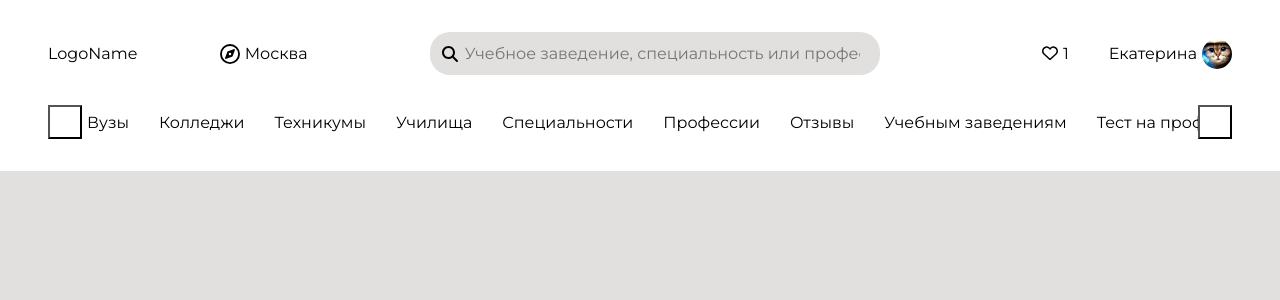
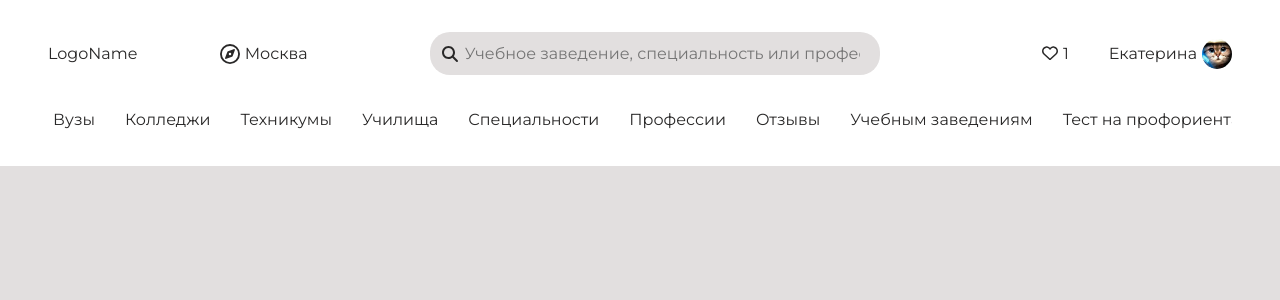
Before and after one commit to stillNiceTanya/Header, a React (Create React App) app: page / in a window 1280 px wide. Shown: the top 300 px of the page. Built offline with nearby package versions, Linux system fonts and the light colour scheme; the HTML template or start-up script is replaced by a standard one.

Commit message:
Add button mount

```diff
--- a/src/components/Header/components/NavigationBar/Button/Button.css
+++ b/src/components/Header/components/NavigationBar/Button/Button.css
@@ -1,6 +1,7 @@
 .button {
-  padding: 15px 15px;
-  /* border: none; */
+  display: inline-block;
+  align-items: center;
+  border: none;
   background-color: white;
   cursor: pointer;
 }
--- a/src/components/Header/components/NavigationBar/Button/Button.jsx
+++ b/src/components/Header/components/NavigationBar/Button/Button.jsx
@@ -2,8 +2,16 @@ import React from "react";
 
 import "./Button.css";
 
-const Button = () => {
-  return <button className="button"></button>;
+const Button = (props) => {
+  return (
+    <button
+      className="button"
+      // onClick={onClick}
+      // className="button"
+    >
+      {props.children}
+    </button>
+  );
 };
 
 export default Button;
--- a/src/components/Header/components/NavigationBar/Navbar/Navbar.css
+++ b/src/components/Header/components/NavigationBar/Navbar/Navbar.css
@@ -38,5 +38,5 @@
 .img-button {
   width: 20px;
   height: 20px;
-  stroke: blue;
+  stroke: rgb(41, 40, 40);
 }
--- a/src/components/Header/components/NavigationBar/Navbar/Navbar.jsx
+++ b/src/components/Header/components/NavigationBar/Navbar/Navbar.jsx
@@ -5,23 +5,25 @@ import "./Navbar.css";
 
 function Navbar() {
   const list = useRef(null);
-  const [noArrow, setArrow] = useState(false);
+  const [showArrow, setShowArrow] = useState(false);
 
   function handleResize(event) {
     console.log(list.current.clientWidth, list.current.scrollWidth);
     const hasArrows = list.current.scrollWidth > list.current.clientWidth;
-    setArrow(hasArrows ? "" : ""); // если hasArrows тру, то рендерить баттон
+    setShowArrow(hasArrows); // если hasArrows тру, то рендерить баттон
   }
 
   useEffect(() => {
+    handleResize();
     window.addEventListener("resize", handleResize);
     return () => window.removeEventListener("resize", handleResize);
   }, []);
 
   return (
     <div className="navbar-wrapper">
-      <Button>
-        <svg
+      {/* {showArrow && <Button />} */}
+
+      {/* <svg
           xmlns="http://www.w3.org/2000/svg"
           className="img-button"
           fill="none"
@@ -35,8 +37,8 @@ function Navbar() {
             stroke-linejoin="round"
             d="M15.75 19.5L8.25 12l7.5-7.5"
           />
-        </svg>
-      </Button>
+        </svg> */}
+
       <div className="menu-wrapper">
         <ul
           className="navbar"
@@ -53,7 +55,9 @@ function Navbar() {
         </ul>
       </div>
 
+      {showArrow && (
         <Button>
+          {" "}
           <svg
             xmlns="http://www.w3.org/2000/svg"
             className="img-button"
@@ -61,7 +65,6 @@ function Navbar() {
             viewBox="0 0 24 24"
             stroke-width="1.5"
             stroke="currentColor"
-          class="w-6 h-6"
           >
             <path
               stroke-linecap="round"
@@ -70,6 +73,7 @@ function Navbar() {
             />
           </svg>
         </Button>
+      )}
     </div>
   );
 }
--- a/src/index.css
+++ b/src/index.css
@@ -4,6 +4,7 @@
   padding: 0;
   font-size: 16px;
   box-sizing: border-box;
+  color: rgb(41, 40, 40);
 }
 
 body {
```
Lines whose indentation alone changed are shown as unchanged.
